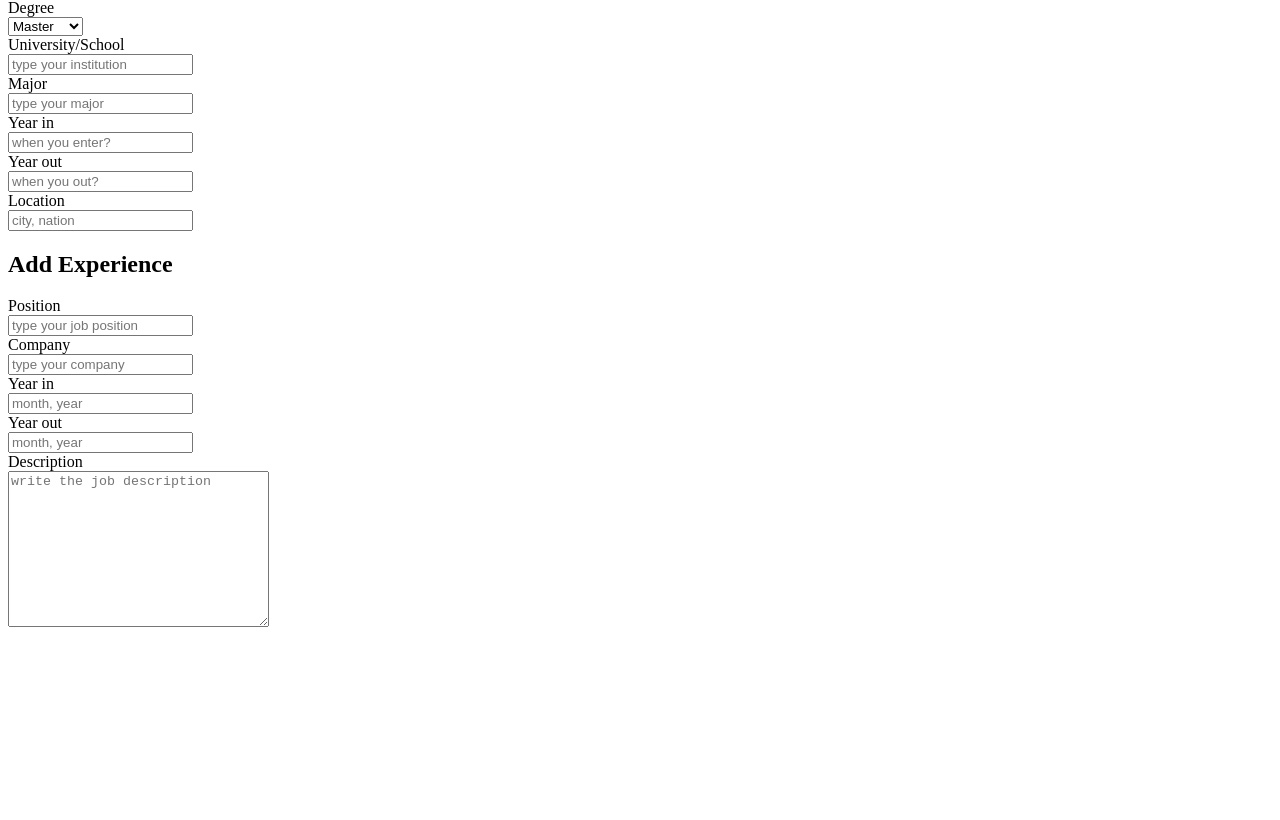
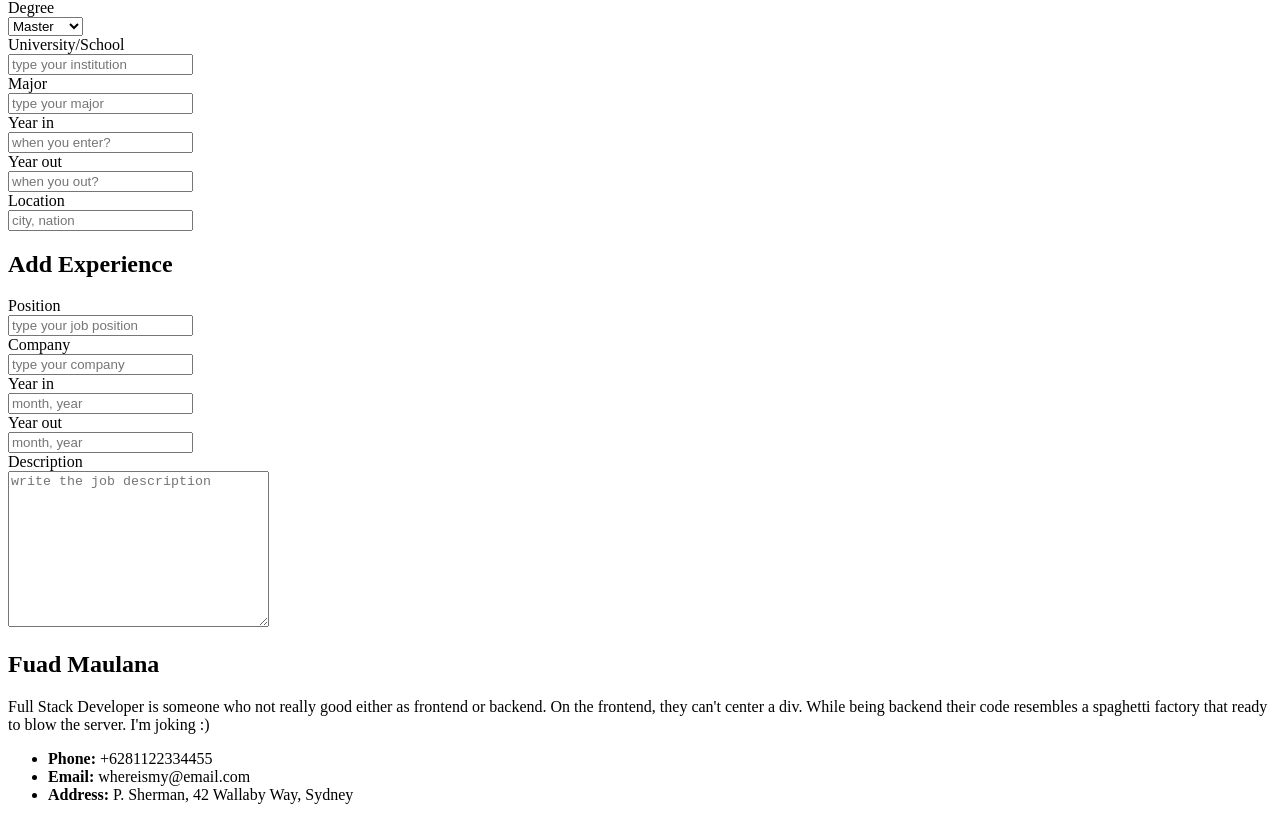
Before and after one commit to fuadmln/react-cvbuilder, a React (Vite) app: page / in a window 1280 px wide. Shown: the part 529-1349 px from the top of the page. Before the commit the page ends 1168 px from the top, so only its background shows below. Built offline with nearby package versions, Linux system fonts and the light colour scheme; the HTML template or start-up script is replaced by a standard one.

Commit message:
feat: add static Info-Personal component and css

```diff
--- a/src/App.jsx
+++ b/src/App.jsx
@@ -1,16 +1,25 @@
+import profile from './dummy-data.js';
 import './styles/App.css'
 import FormPersonal from './components/FormPersonal';
 import FormEducation from './components/FormEducation';
 import FormExperience from './components/FormExperience';
+import InfoPersonal from './components/InfoPersonal';
 
 function App() {
-
+  const {name, about, phone, email, address} = profile;
   return (
     <>
       <h1>CV Builder</h1>
       <FormPersonal />
       <FormEducation />
       <FormExperience />
+      <InfoPersonal
+        name={name}
+        about={about}
+        phone={phone}
+        email={email}
+        address={address}
+      />
     </>
   )
 }
--- /dev/null
+++ b/src/components/InfoPersonal.jsx
@@ -0,0 +1,17 @@
+import '../styles/InfoPersonal.css';
+
+function InfoPersonal({name, about, phone, email, address}){
+   return(
+      <div>
+         <h2>{name}</h2>
+         <p>{about}</p>
+         <ul>
+            <li><b>Phone: </b>{phone}</li>
+            <li><b>Email: </b>{email}</li>
+            <li><b>Address: </b>{address}</li>
+         </ul>
+      </div>
+   );
+}
+
+export default InfoPersonal;
```
Also changed, not shown: src/styles/InfoPersonal.css (added).
